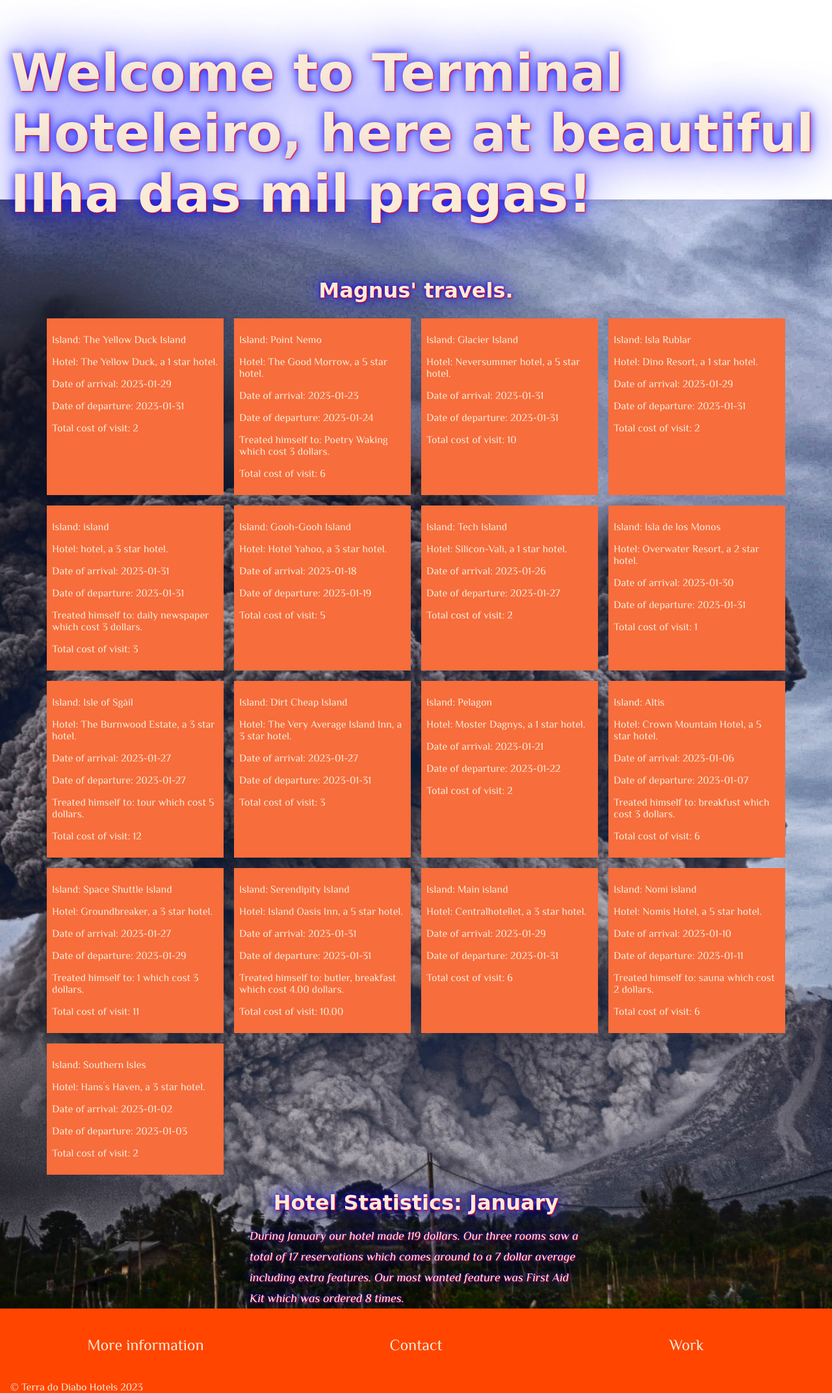
After one commit to MagnusVV/Yrgopelago-MVV, a PHP site: page /statpage.php in a window 1280 px wide. The commit adds this page. Shown: the whole page at 65% size. Run offline with PHP 8.4, Linux system fonts and the light colour scheme; data comes from the database, SQL or seed files in the repository; both versions use the stored data as it was after the commit; some web fonts are replaced.

Commit message:
Added logbook page.
Project still needs some minor adjustments.

```diff
--- a/assets/styles/style.css
+++ b/assets/styles/style.css
@@ -1,6 +1,6 @@
 /* SPECIFIC STYLING */
 
-.about {
+.about, .booking-stats p, .hotel-stats p {
   margin: 0 30%;
   font-style: oblique;
   font-size: large;
@@ -44,6 +44,11 @@ table {
   border: 5px solid antiquewhite;
 }
 
+.bottom-wrapper {
+  display: grid;
+  grid-template-columns: 1fr 1fr;
+}
+
 .booking-form {
   margin: 2rem 0 5rem 2rem;
 }
@@ -65,6 +70,49 @@ table {
 .submit-button:hover {
   background-color: rgb(64, 64, 175);
 }
+
+/* 2.0: added visits */
+.booking-stats {
+  margin: 2rem 0 5rem 2rem;
+  display: flex;
+  flex-direction: column;
+}
+
+.stats-link {
+  background-color: aliceblue;
+  align-self: center;
+  margin: 1rem;
+  height: 3rem;
+  width: 5rem;
+  display: flex;
+  align-items: center;
+  justify-content: center;
+  border-radius: 20px;
+}
+
+.travel-h2{
+  text-align: center;
+}
+
+.visits-wrapper {
+  display: grid;
+  grid-template-columns: repeat(4, 1fr);
+  margin: 0 4rem;
+}
+
+.visit {
+  padding: 0.5rem;
+  margin: 0.5rem;
+  background-color: #f76d3c;
+}
+
+.stat-page-h2 {
+  text-align: center;
+}
+
+/* .hotel-stats {
+
+} */
 
 /* Footer */
 footer {
--- a/logbook.json
+++ b/logbook.json
@@ -5,6 +5,7 @@
     "arrival_date": "2023-01-29",
     "departure_date": "2023-01-31",
     "total_cost": "2",
+    "features":[],
     "stars": "1",
     "addtional_info": "Thank you for staying at the Yellow Duck!"
   },
@@ -14,8 +15,8 @@
     "hotel": "The Good Morrow",
     "arrival_date": "2023-01-23",
     "departure_date": "2023-01-24",
-    "total_cost": "6$",
-    "stars": 5,
+    "total_cost": "6",
+    "stars": "5",
     "features": [
       {
         "name": "Poetry Waking",
@@ -34,7 +35,7 @@
     "departure_date": "2023-01-31",
     "total_cost": 10,
     "stars": 5,
-    "features": [[]],
+    "features": [],
     "additional_info": "You saved $0 with discounts"
   },
 
@@ -44,7 +45,7 @@
     "arrival_date": "2023-01-29",
     "departure_date": "2023-01-31",
     "total_cost": "2",
-    "features": null,
+    "features": [],
     "stars": "1",
     "addtional_info": "At least Ruben, the hotel owner, had a blast this Christmas."
   },
@@ -72,6 +73,7 @@
     "departure_date": "2023-01-19",
     "total_cost": "5",
     "stars": "3",
+    "features":[],
     "addtional_info": "Welcome to Yahoo!"
   },
 
@@ -81,7 +83,7 @@
     "name": "Magnus",
     "arrival_date": "2023-01-26",
     "departure_date": "2023-01-27",
-    "total_cost": 2,
+    "total_cost": "2",
     "stars": "1",
     "features": [],
     "addtional_info": "Thank you for booking Hotel-Silicon-Vali, Hope you have a nice stay."
@@ -92,9 +94,9 @@
     "hotel": "Overwater Resort",
     "arrival_date": "2023-01-30",
     "departure_date": "2023-01-31",
-    "total_cost": 1,
+    "total_cost": "1",
     "stars": "2",
-    "features": null,
+    "features": [],
     "additional_info": "Thank you for choosing Overwater Resort."
   },
 
@@ -132,10 +134,7 @@
     "departure_date": "2023-01-22",
     "total_cost": 2,
     "stars": "1",
-    "features": {
-      "name": "",
-      "cost": ""
-    },
+    "features": [],
     "addtional_info": "Thank you for making the right choice by staying at Moster Dagnys. We hope you will enjoy your stay."
   },
 
@@ -148,7 +147,7 @@
     "stars": "5",
     "features": [
       {
-        "feature": "breakfust",
+        "name": "breakfust",
         "cost": 3
       }
     ],
@@ -162,7 +161,7 @@
     "departure_date": "2023-01-29",
     "total_cost": "11",
     "stars": "3",
-    "features": { "name": "1", "cost": 3 },
+    "features": [{ "name": "1", "cost": 3 }],
     "additional_info": "Thank you for chosing the hotel among the stars!"
   },
 
@@ -174,10 +173,10 @@
     "total_cost": "10.00",
     "room_type": "luxury",
     "stars": 5,
-    "features": {
+    "features": [{
       "name": "butler, breakfast",
       "cost": "4.00"
-    },
+    }],
     "additional_info": "https://www.youtube.com/watch?v=6x-JVXkd8SQ"
   },
 
@@ -188,7 +187,7 @@
     "departure_date": "2023-01-31",
     "total_cost": "6",
     "stars": "3",
-    "features": null,
+    "features": [],
     "addtional_info": "Thank you for choosing Centralhotellet"
   },
 
@@ -201,7 +200,7 @@
     "stars": "5",
     "features": [
       {
-        "sauna": true,
+        "name": "sauna",
         "cost": 2
       }
     ],
@@ -217,7 +216,7 @@
     "departure_date": "2023-01-03",
     "total_cost": 2,
     "stars": 3,
-    "features": [null],
+    "features": [],
     "additional_info": "Thank you . Magnus .  for choosing Hans\u00b4s Haven."
   }
 ]
--- /dev/null
+++ b/statpage.php
@@ -0,0 +1,95 @@
+<?php
+
+declare(strict_types=1);
+
+
+require __DIR__ . '/views/header.php';
+
+
+// Error when trying to require any of the functions files. Pasting code block instead.
+try {
+    $hotelDatabase = new PDO('sqlite:./app/database/hoteldatabase.db');
+    $hotelDatabase->setAttribute(PDO::ATTR_ERRMODE, PDO::ERRMODE_EXCEPTION);
+    $hotelDatabase->setAttribute(PDO::ATTR_DEFAULT_FETCH_MODE, PDO::FETCH_ASSOC);
+} catch (PDOException $e) {
+    echo 'Connection failed:';
+    throw $e;
+}
+
+// Query for fetching the total income of the hotel for all three rooms.
+$totalIncomeQuery = ' SELECT SUM(R1+R2+R3) AS total_income
+FROM (SELECT SUM(Total_cost) as R1 FROM Room_1)
+INNER JOIN (SELECT SUM(Total_cost) as R2 FROM Room_2)
+INNER JOIN (SELECT SUM(Total_cost) as R3 FROM Room_3)
+';
+$stmt = $hotelDatabase->prepare($totalIncomeQuery);
+$stmt->execute();
+$totalIncome = $stmt->fetch();
+
+//Query for fetching total amount of bookings from the three rooms.
+$totalBookingsQuery = 'SELECT SUM(room1+room2+room3) as total_bookings
+from (SELECT COUNT(booking_id) as room1 FROM Room_1)
+INNER JOIN (SELECT COUNT(Booking_id) as room2 FROM Room_2)
+INNER JOIN (SELECT COUNT(Booking_id) as room3 FROM Room_3);
+';
+$stmt = $hotelDatabase->prepare($totalBookingsQuery);
+$stmt->execute();
+$totalBookings = $stmt->fetch();
+
+//Query for fetching the used features, sort the returned array in descending order, in order to echo the correct response.
+$totalFeaturesQuery = 'SELECT SUM(r1f1+r2f1+r3f1) as "First Aid Kit", SUM(r1f2+r2f2+r3f2) as "Priest", SUM(r3f1+r3f2+r3f3) as "Vivid dream products"
+FROM (SELECT SUM(Extra_feature_1) as r1f1, SUM(Extra_feature_2) as r1f2, SUM(Extra_Feature_3) as r1f3 from Room_1)
+INNER JOIN (SELECT SUM(Extra_feature_1) as r2f1, SUM(Extra_feature_2) as r2f2, SUM(Extra_feature_3) as r2f3 from Room_2)
+INNER JOIN (SELECT SUM(Extra_feature_1) as r3f1, SUM(Extra_feature_2) as r3f2, SUM(Extra_feature_3) as r3f3 from Room_3);
+';
+$stmt = $hotelDatabase->prepare($totalFeaturesQuery);
+$stmt->execute();
+$totalFeatures = $stmt->fetch();
+arsort($totalFeatures);
+
+
+//Fetch the logbook.json file and decode it to an associative array.
+$logbookEvents = file_get_contents('logbook.json');
+$logbookEvents = json_decode($logbookEvents, true);
+?>
+
+<!-- html to introduce new section -->
+<h2 class="stat-page-h2">Magnus' travels.</h2>
+<section class="visits-wrapper">
+
+    <?php foreach ($logbookEvents as $logbookEvent) : ?>
+        <div class="visit">
+            <p><?= "Island: " . $logbookEvent['island']; ?> </p>
+            <p><?= "Hotel: " . $logbookEvent['hotel'] . ", a " . $logbookEvent['stars'] . " star hotel." ?></p>
+            <p><?= "Date of arrival: " . $logbookEvent['arrival_date'] ?> </p>
+            <p><?= "Date of departure: " . $logbookEvent['departure_date']; ?> </p>
+            <?php if ((!empty($logbookEvent['features']))) : ?>
+                <p> <?= "Treated himself to: " . $logbookEvent['features'][0]['name'] . " which cost " . $logbookEvent['features'][0]['cost'] . " dollars."; ?></p>
+            <?php endif ?>
+            <p class="visit-total-cost"> <?= "Total cost of visit: " . $logbookEvent['total_cost']; ?></p>
+        </div>
+    <?php endforeach; ?>
+</section>
+
+
+<section class="hotel-stats">
+    <h2 class="stat-page-h2">Hotel Statistics: January</h2>
+    <p>
+        <?=
+        "During January our hotel made "
+            . $totalIncome['total_income']
+            . " dollars. Our three rooms saw a total of "
+            . $totalBookings['total_bookings']
+            . " reservations which comes around to a "
+            . $totalIncome['total_income'] / $totalBookings['total_bookings']
+            . " dollar average including extra features. Our most wanted feature was "
+            . key($totalFeatures)
+            . " which was ordered "
+            . current($totalFeatures)
+            . " times.";
+        ?>
+    </p>
+    <div class="stats-box"></div>
+</section>
+
+<?php require __DIR__ . '/views/footer.php';
```
Also changed, not shown: views/main.php (+17 -1 lines), app/database/hoteldatabase.db.
